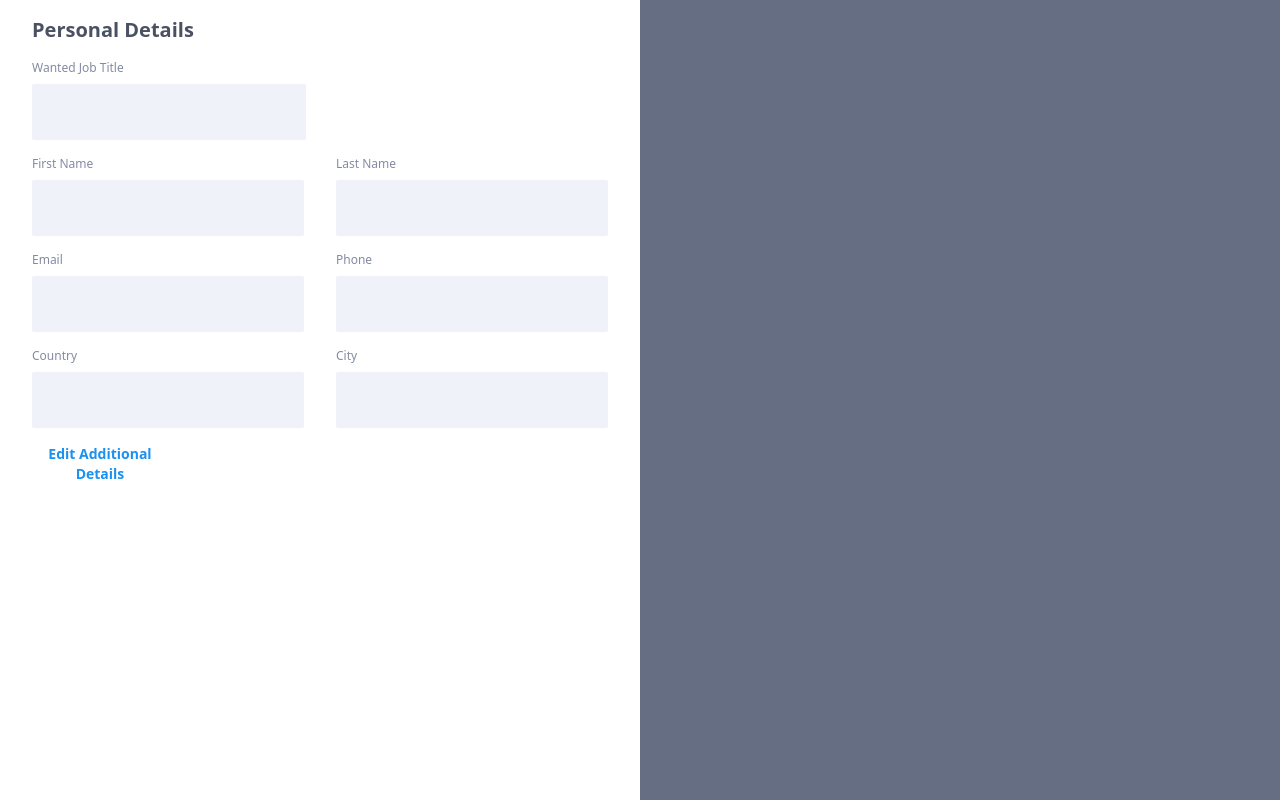
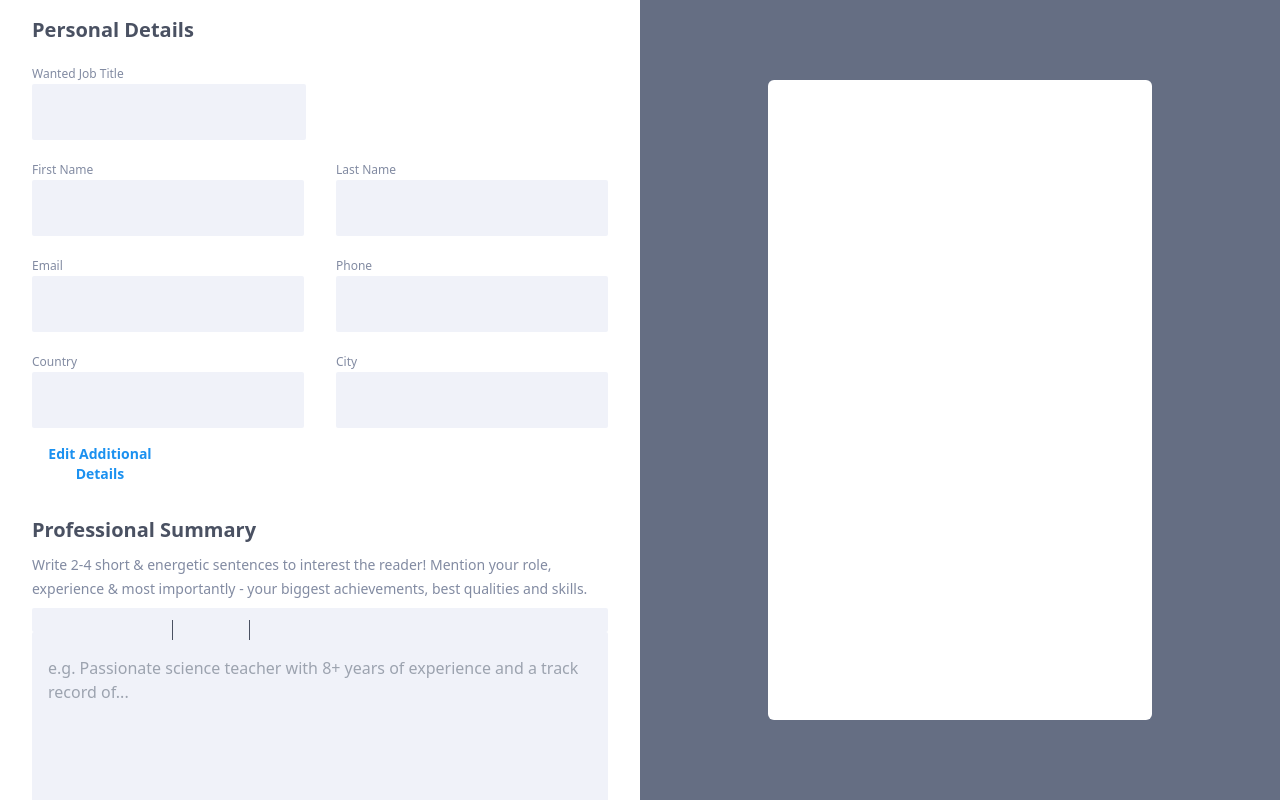
Before and after one commit to akifshah7/react-cv-builder, a React (Vite) app in the folder client/: page / in a window 1280 px wide. Built offline with nearby package versions, Linux system fonts and the light colour scheme.

Commit message:
professional summary section + some other common components

```diff
--- a/client/src/App.tsx
+++ b/client/src/App.tsx
@@ -1,12 +1,15 @@
 import Form from "./components/Form";
+import ResumeTemplate from "./components/template/ResumeTemplate";
 
 function App() {
   return (
-    <div className="grid grid-cols-2">
-      <div className="col-span-1">
+    <div className="grid grid-cols-2 h-screen">
+      <div className="col-span-1 overflow-y-auto">
         <Form />
       </div>
-      <div className="col-span-1 bg-dark-gray min-h-screen"></div>
+      <div className="col-span-1 bg-dark-gray min-h-screen flex justify-center items-center">
+        <ResumeTemplate />
+      </div>
     </div>
   );
 }
--- /dev/null
+++ b/client/src/common/components/ExpandableCardForm/index.tsx
@@ -0,0 +1,9 @@
+import React from 'react'
+
+const ExpandableCardForm: React.FC = () => {
+  return (
+    <div>ExpandableCardForm</div>
+  )
+}
+
+export default ExpandableCardForm
--- /dev/null
+++ b/client/src/common/components/TextArea/index.tsx
@@ -0,0 +1,89 @@
+import React, { useState } from "react";
+
+type TextAreaProps = {
+  label: string;
+  placeholder: string;
+  bottomLabel: string;
+};
+
+const TextArea: React.FC<TextAreaProps> = ({
+  placeholder,
+  label,
+  bottomLabel,
+}) => {
+  const [bold, setBold] = useState<boolean>(false);
+  const [italic, setItalic] = useState<boolean>(false);
+  const [underline, setUnderline] = useState<boolean>(false);
+  const [strikethrough, setStrikethrough] = useState<boolean>(false);
+  const [numberedList, setNumberedList] = useState<boolean>(false);
+  const [bulletList, setBulletList] = useState<boolean>(false);
+
+  // State variable to track the value of the textarea
+  const [textValue, setTextValue] = useState<string>("");
+
+  // Handler to update the state when the user types
+  const handleChange = (event: React.ChangeEvent<HTMLTextAreaElement>) => {
+    event.preventDefault();
+    setTextValue(event.target.value);
+  };
+
+  return (
+    <div className="mx-4 mb-2">
+      <label className="text-t-light-gray text-sm">{label}</label>
+      <div className="relative mt-2">
+        <div className="bg-light-gray h-0 w-full flex absolute p-3 gap-x-3 rounded-sm">
+          <button
+            onClick={() => setBold(!bold)}
+            className={`icon-[octicon--bold-24] h-5 w-5 ${
+              bold ? "text-t-blue" : "text-black"
+            }`}
+          ></button>
+          <button
+            onClick={() => setItalic(!italic)}
+            className={`icon-[octicon--italic-16] h-5 w-5 ${
+              italic ? "text-t-blue" : "text-black"
+            }`}
+          ></button>
+          <button
+            onClick={() => setUnderline(!underline)}
+            className={`icon-[mingcute--underline-fill] h-5 w-5 ${
+              underline ? "text-t-blue" : "text-black"
+            }`}
+          ></button>
+          <button
+            onClick={() => setStrikethrough(!strikethrough)}
+            className={`icon-[mingcute--strikethrough-fill] h-5 w-5 ${
+              strikethrough ? "text-t-blue" : "text-black"
+            }`}
+          ></button>
+
+          <div className="border-1 border-black border-r h-5"></div>
+
+          <button
+            onClick={() => setNumberedList(!numberedList)}
+            className={`icon-[pajamas--list-numbered] h-5 w-5 ${
+              numberedList ? "text-t-blue" : "text-black"
+            }`}
+          ></button>
+          <button
+            onClick={() => setBulletList(!bulletList)}
+            className={`icon-[ooui--list-bullet-ltr] h-5 w-5 ${
+              bulletList ? "text-t-blue" : "text-black"
+            }`}
+          ></button>
+
+          <div className="border-1 border-black border-r h-5"></div>
+        </div>
+        <textarea
+          value={textValue}
+          onChange={handleChange}
+          placeholder={placeholder}
+          className="bg-light-gray w-full h-56 mt-6 rounded-sm focus:outline-none focus:border-b-2 focus:border-blue-400 px-4 py-6 text-black"
+        />
+        <label className="text-t-light-gray text-sm">{bottomLabel}</label>
+      </div>
+    </div>
+  );
+};
+
+export default TextArea;
--- a/client/src/components/Form.tsx
+++ b/client/src/components/Form.tsx
@@ -1,8 +1,15 @@
 import { useState } from "react";
 import { FormData } from "../types";
 import PersonalDetails from "./details/PersonalDetails";
+import ProfessionalSummary from "./details/ProfessionalSummary";
+import EmploymentHistory from "./details/EmploymentHistory";
 
-type FormTitle = "Personal Details" | "Education" | "Experience" | "Projects" | "Extras";
+type FormTitle =
+  | "Personal Details"
+  | "Education"
+  | "Experience"
+  | "Projects"
+  | "Extras";
 
 const Form = () => {
   const [formData, setFormData] = useState<FormData>({
@@ -48,12 +55,15 @@ const Form = () => {
     "Education",
     "Experience",
     "Projects",
-    "Extras"
+    "Extras",
   ];
 
   return (
-    <PersonalDetails />
-
+    <div>
+      <PersonalDetails />
+      <ProfessionalSummary />
+      <EmploymentHistory />
+    </div>
   );
 };
 
--- /dev/null
+++ b/client/src/components/details/EmploymentHistory.tsx
@@ -0,0 +1,13 @@
+import React from "react";
+
+const EmploymentHistory: React.FC = () => {
+  return (
+    <div className="p-4 flex flex-col gap-y-2">
+      <h1 className="text-xl font-bold text-black mx-4">
+        Employment History
+      </h1>
+    </div>
+  );
+};
+
+export default EmploymentHistory;
--- a/client/src/components/details/PersonalDetails.tsx
+++ b/client/src/components/details/PersonalDetails.tsx
@@ -1,11 +1,11 @@
 import React, { useState } from "react";
-import Input from "../../common/Input";
+import Input from "../../common/components/Input";
 
 const PersonalDetails: React.FC = () => {
   const [additionalDetails, setAdditionalDetails] = useState<boolean>(false);
 
   return (
-    <div className="p-4 w-full h-full flex flex-col gap-y-4">
+    <div className="p-4 flex flex-col gap-y-4">
       <h1 className="text-xl font-bold text-black mx-4">Personal Details</h1>
       <Input labelText="Wanted Job Title" />
       <div className="flex justify-between">
@@ -40,7 +40,9 @@ const PersonalDetails: React.FC = () => {
         onClick={() => setAdditionalDetails(!additionalDetails)}
         className="w-1/4 text-t-blue text-sm font-bold mx-2"
       >
-        {!additionalDetails ? "Edit Additional Details" : "Hide Additional Details"}
+        {!additionalDetails
+          ? "Edit Additional Details"
+          : "Hide Additional Details"}
       </button>
     </div>
   );
--- /dev/null
+++ b/client/src/components/details/ProfessionalSummary.tsx
@@ -0,0 +1,21 @@
+import React from "react";
+import TextArea from "../../common/components/TextArea";
+
+const ProfessionalSummary: React.FC = () => {
+  return (
+    <div className="p-4 flex flex-col gap-y-2">
+      <h1 className="text-xl font-bold text-black mx-4">
+        Professional Summary
+      </h1>
+      <TextArea
+        label="Write 2-4 short & energetic sentences to interest the reader! Mention
+        your role, experience & most importantly - your biggest achievements,
+        best qualities and skills."
+        placeholder="e.g. Passionate science teacher with 8+ years of experience and a track record of..."
+        bottomLabel="Recruiter tip: write 400-600 characters to increase interview chances"
+      />
+    </div>
+  );
+};
+
+export default ProfessionalSummary;
--- /dev/null
+++ b/client/src/components/template/ResumeTemplate.tsx
@@ -0,0 +1,19 @@
+import React, { useRef, useEffect } from "react";
+
+const ResumeTemplate: React.FC = () => {
+  const canvasRef = useRef<HTMLCanvasElement | null>(null);
+
+  useEffect(() => {
+    const canvas = canvasRef.current;
+    const context = canvas?.getContext("2d");
+  }, []);
+
+  return (
+    <canvas
+      ref={canvasRef}
+      className="card rounded-md w-[60%] h-[80%] mx-4 bg-white flex items-center"
+    ></canvas>
+  );
+};
+
+export default ResumeTemplate;
```
Also changed, not shown: client/src/common/hooks/useCanvas.ts (added).
